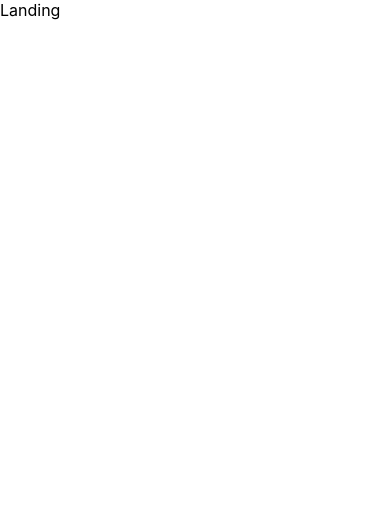
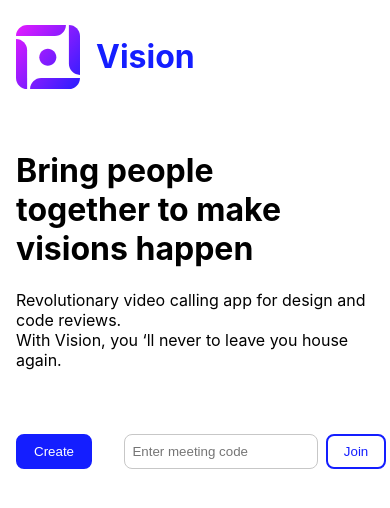
Before and after one commit to eissafaheem/instantly-video-calling-app, a React (Create React App) app in the folder react-frontend/: page / in a window 390 px wide. Shown: the top 508 px of the page. Built offline with nearby package versions, Linux system fonts and the light colour scheme.

Commit message:
Feat: Implemented landing page

```diff
--- a/react-frontend/src/app/screens/landing-page/LandingPage.component.tsx
+++ b/react-frontend/src/app/screens/landing-page/LandingPage.component.tsx
@@ -1,9 +1,41 @@
 import React from 'react'
+import brandLogo from '../../../assets/brand-logo.svg'
+import LandingStyles from './LandingPage.module.css'
+import illustration from '../../../assets/landing-page-illustration.svg'
+import ButtonComponent from '../../components/button/Button.component'
+import { useLandingPageHook } from './LandingPage.hook'
+import InputComponent from '../../components/input/Input.component'
 
 function LandingPageComponent() {
+
+  const {setRoomId} = useLandingPageHook();
+
   return (
-    <div>
-      Landing
+    <div className={LandingStyles['landing-main-container']}>
+      <header>
+        <img src={brandLogo} alt="Brand Logo" />
+        <h1>
+          Vision
+        </h1>
+      </header>
+      <div className={LandingStyles["content"]}>
+        <div className={LandingStyles["brand-info"]}>
+          <div>
+            <h1>
+              Bring people <br /> together to make <br /> visions happen
+            </h1>
+            <p>Revolutionary video calling app for design and code reviews. <br /> With Vision, you ‘ll never to leave you house again.</p>
+          </div>
+          <div className={LandingStyles["functionalities"]}>
+            <ButtonComponent text='Create' type='primary' onClick={() => { }} />
+            <form className={LandingStyles['meeting-form']}>
+              <InputComponent placeholder='Enter meeting code' setValue={setRoomId} type='text'/>
+              <ButtonComponent text='Join' type='secondary' onClick={() => { }} />
+            </form>
+          </div>
+        </div>
+        <img src={illustration} className={LandingStyles['illustration']} alt="Video calling" />
+      </div>
     </div>
   )
 }
--- a/react-frontend/src/app/screens/landing-page/LandingPage.hook.ts
+++ b/react-frontend/src/app/screens/landing-page/LandingPage.hook.ts
@@ -1,5 +1,10 @@
+import { useState } from "react"
+
 export function useLandingPageHook(){
+
+    const [roomId, setRoomId]  = useState<string>("");
+
     return {
-
+        setRoomId
     }
 }
--- /dev/null
+++ b/react-frontend/src/app/screens/landing-page/LandingPage.module.css
@@ -0,0 +1,80 @@
+.landing-main-container {
+    /* border: 1px solid red; */
+}
+
+.landing-main-container header {
+    padding: 1rem;
+    display: flex;
+    align-items: center;
+    gap: 1rem;
+    color: var(--primary_color);
+    /* font-size: xx-large; */
+}
+
+.landing-main-container header img {
+    height: 4rem;
+}
+
+.landing-main-container .content {
+    display: grid;
+    grid-template-columns: 1fr 1fr;
+    grid-gap: 3rem;
+}
+
+.landing-main-container .content .brand-info {
+
+    padding-top: 10%;
+    padding-left: 10%;
+    display: flex;
+    flex-direction: column;
+    gap: 3rem;
+}
+
+.landing-main-container .content .functionalities {
+    display: flex;
+    gap: 2rem;
+}
+
+.landing-main-container .content .meeting-form{
+    display: flex;
+    gap: 0.5rem;
+}
+
+.landing-main-container .content .illustration {
+    height: 30rem;
+}
+
+@media screen and (max-width: 850px) {
+    .landing-main-container .content {
+        /* grid-template-columns: 1fr; */
+        display: flex;
+        flex-direction: column;
+        /* align-items: center; */
+        justify-content: center;
+    }
+
+    .landing-main-container .content .illustration{
+        height: 20rem;
+    }
+
+}
+
+@media screen and (max-width: 600px) {
+
+    .landing-main-container .content {
+        display: block;
+    }
+
+    .landing-main-container .content .brand-info {
+        padding: 1rem;
+    }
+
+    .landing-main-container .content .functionalities {
+        justify-content: space-between;
+    }
+
+
+    .illustration {
+        display: none;
+    }
+}
```
Also changed, not shown: react-frontend/src/app/screens/landing-page/LandingPage.styles.css (deleted), react-frontend/src/app/screens/room/Room.module.css (added), react-frontend/src/app/screens/room/Room.style.css (deleted), react-frontend/src/assets/landing-page-illustration.svg (added).
